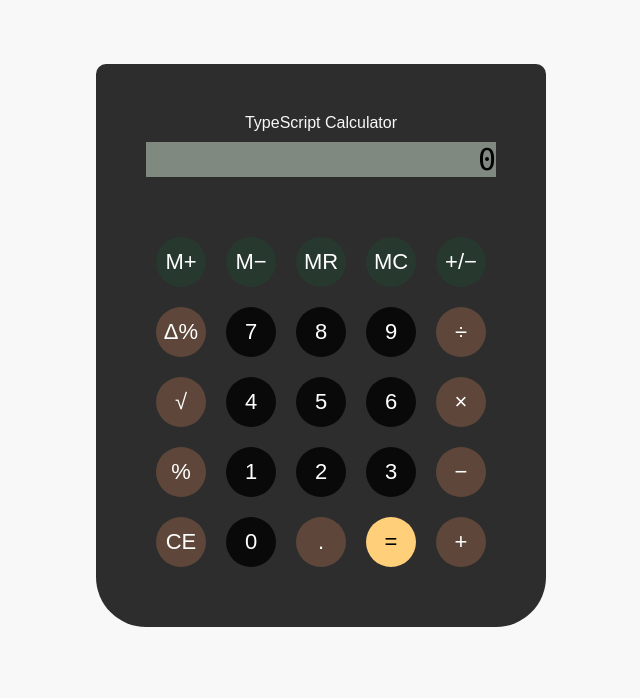
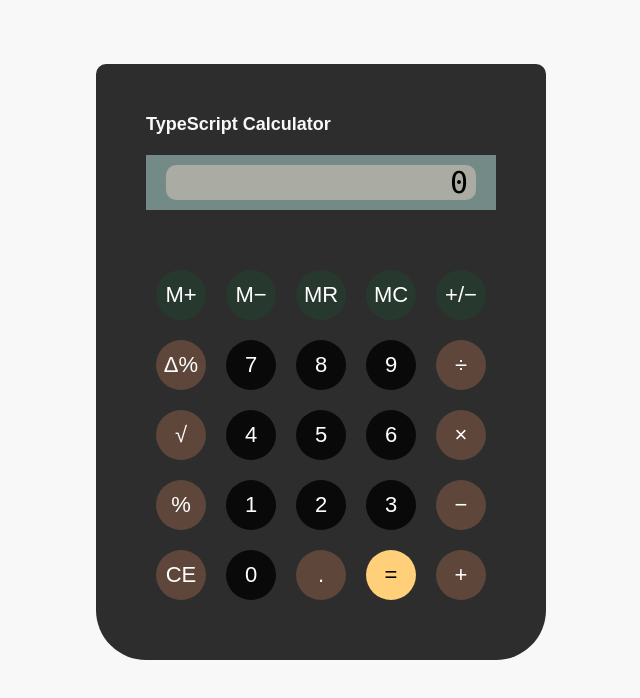
Before and after one commit to BillyBunn/calculator-ts, a React (Create React App) app: page / in a window 1280 px wide. Shown: the top 698 px of the page, without its empty margins (319-959 px from the left). Built offline with nearby package versions, Linux system fonts and the light colour scheme.

Commit message:
adds to styles

```diff
--- a/src/components/App.tsx
+++ b/src/components/App.tsx
@@ -57,12 +57,14 @@ const Calculator = styled.main`
   width: 450px;
 
   > header {
+    align-self: flex-start;
     color: ${props => props.theme.colors.main};
-    margin-bottom: 10px;
+    margin-bottom: 20px;
+    font-size: 18px;
+    font-weight: bold;
   }
 
   .display {
-    height: 50px;
     margin-bottom: 50px;
     width: 100%;
   }
--- a/src/components/Buttons.tsx
+++ b/src/components/Buttons.tsx
@@ -48,6 +48,23 @@ const StyledButton = styled.button`
   margin: 10px;
   outline: none;
   width: 50px;
+  &:after {
+    /* content: '';
+    position: absolute;
+    background: rgba(0, 0, 0, 0.3);
+    top: 0;
+    left: 0;
+    bottom: 0;
+    right: 0; */
+  }
+
+  /* background: rgb(2, 0, 36);
+  background: linear-gradient(
+    135deg,
+    rgba(2, 0, 36, 1) 0%,
+    rgba(9, 9, 121, 1) 35%,
+    rgba(0, 212, 255, 1) 100%
+  ); */
 `;
 
 type ButtonProps = {
--- a/src/components/Display.tsx
+++ b/src/components/Display.tsx
@@ -5,19 +5,25 @@ import { Context } from "./App";
 
 const StyledDisplay = styled.div`
   align-items: center;
-  background: ${props => props.theme.colors.display};
+  background: ${props => props.theme.colors.displayBorder};
   display: flex;
-  flex: 1;
-  flex-flow: row nowrap;
-  justify-content: flex-end;
-  font-family: "Lucida Console", Monaco, monospace;
-  font-size: 30px;
+  justify-content: center;
+  padding: 10px 20px;
+  > div {
+    background: ${props => props.theme.colors.display};
+    border-radius: 10px;
+    flex: 1;
+    font-family: "Lucida Console", Monaco, monospace;
+    font-size: 30px;
+    padding: 0px 8px;
+    text-align: right;
+  }
 `;
 const Display = () => {
   const [state] = React.useContext<[State, React.Dispatch<Action>]>(Context);
   return (
     <StyledDisplay className="display">
-      {state.display}
+      <div>{state.display}</div>
       {/* <ul>
         <li>display: {`${state.display}`}</li>
         <li>operator: {`${state.operator}`}</li>
--- a/src/theme.ts
+++ b/src/theme.ts
@@ -8,7 +8,7 @@ const myTheme: DefaultTheme = {
     secondary: "#000",
     background: "#F8F8F8",
     calculator: "#2D2D2D",
-    display: "#7F8980",
+    display: "#AAABA2",
     displayBorder: "#738A87",
 
     memory: "#21392D",
```
